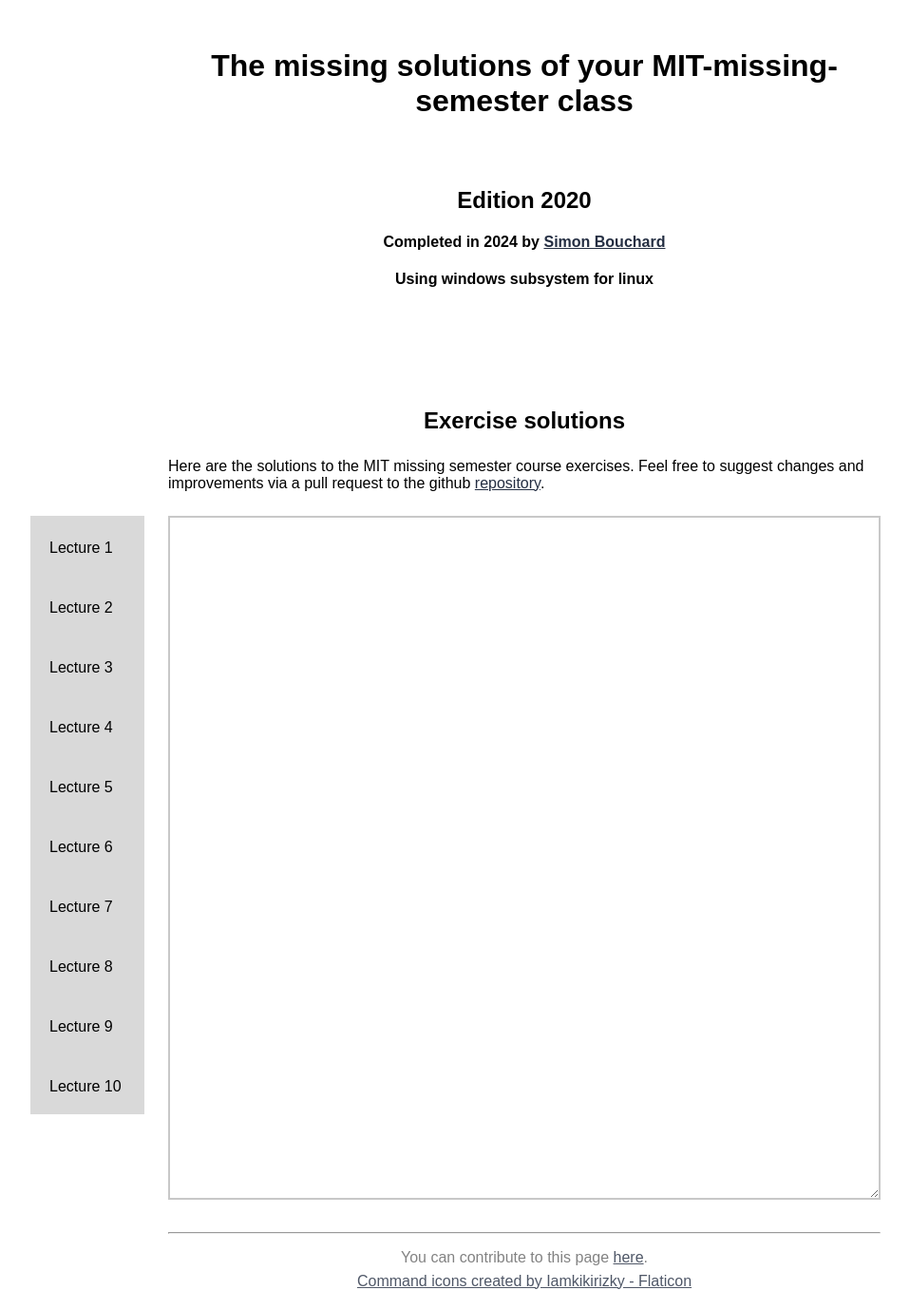
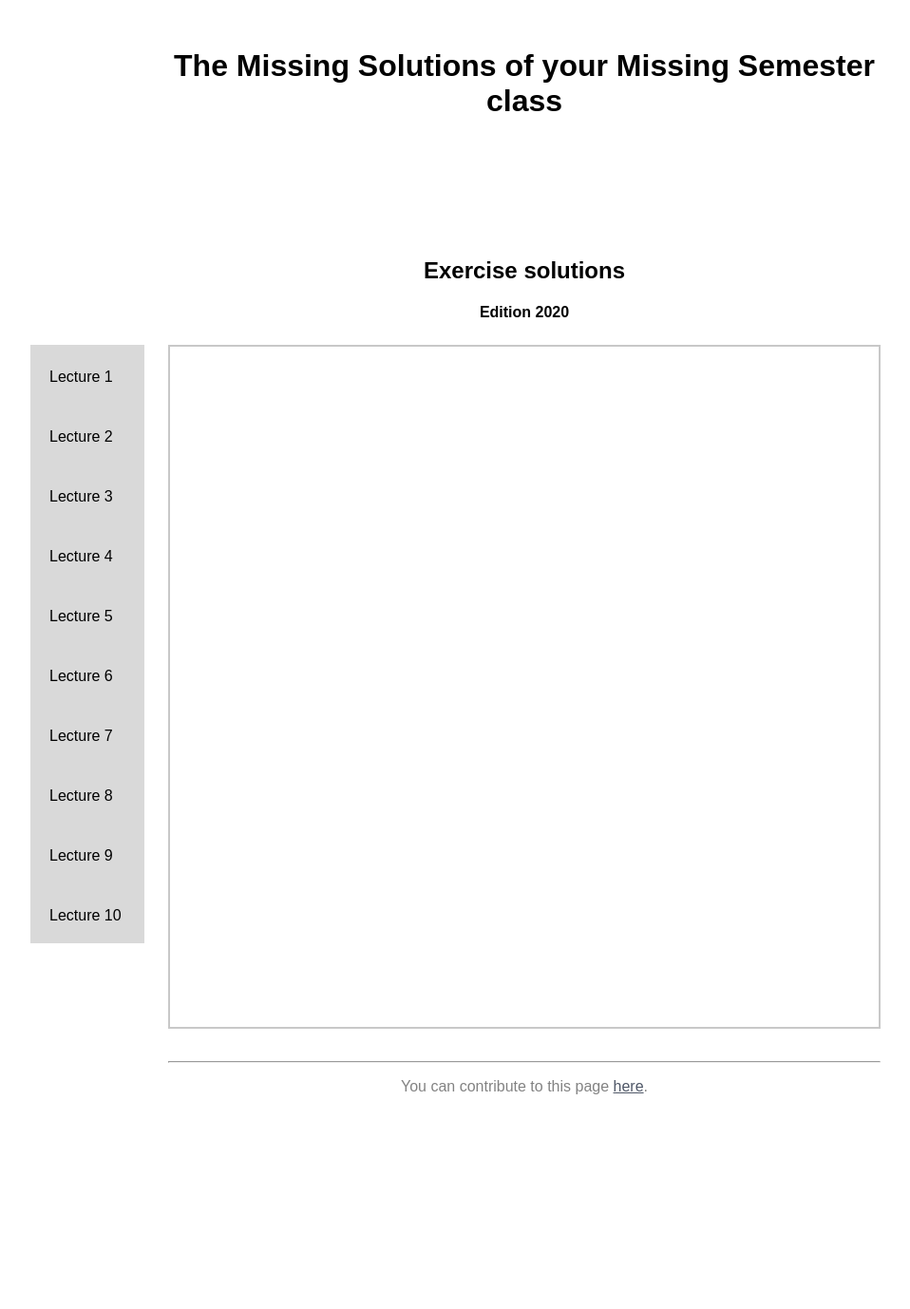
Before and after one commit to simon-bouchard/Missing-Semester-Solutions, a PHP site: page /solution.htm in a window 1280 px wide. Shown: the part 46-1424 px from the top of the page at 95% size, without its empty margins (88-1046 px from the left). After the commit the page ends 1198 px from the top, so only its background shows below. Run offline with PHP 8.4, Linux system fonts and the light colour scheme.

Commit message:
Headers and style tweaks"

```diff
--- a/solution.htm
+++ b/solution.htm
@@ -28,17 +28,14 @@
 </nav>
 
 <header class="p">
-<h1>The missing solutions of your MIT-missing-semester class</h1>
-<h2>Edition 2020</h2>
-<h4>Completed in 2024 by <a href="https://github.com/simon-bouchard">Simon Bouchard</a></h4>
-<h4>Using windows subsystem for linux</h4>
+<h1>The Missing Solutions of your Missing Semester class</h1>
+
 <br><br><br>
 <h2>Exercise solutions<br></h2>
+<h4>Edition 2020<h4>
 </header>
 
 <main>
-
-	<p class="p">Here are the solutions to the MIT missing semester course exercises. Feel free to suggest changes and improvements via a pull request to the github <a href="https://github.com/simon-bouchard/missing-semester_solutions">repository</a>.</p>
 
 <div class="center">
 <div class='menu'>
@@ -84,8 +81,7 @@
 </main>
 
 <footer>
-	<p>You can contribute to this page <a href="https://github.com/simon-bouchard/missing-semester_solutions">here</a>.</p>
+	<p>You can contribute to this page <a href="https://github.com/simon-bouchard/missing-semester_solutions" target="_blank">here</a>.</p>
 
-	<a href="https://www.flaticon.com/free-icons/command" title="command icons">Command icons created by Iamkikirizky - Flaticon</a>
 </body>
 </html>
--- a/style.css
+++ b/style.css
@@ -4,8 +4,9 @@
 	--darkBlue: hsla(220, 30%, 30%, 1);
 	--lightBlue: hsla(220, 30%, 60%, 1);
 	--gray: hsla(0, 0%, 70%, 0.5);
-	--lightGray: hsla(0, 0%, 95%, 0.3);
+	--lightGray: hsla(0, 0%, 90%, 0.3);
 	--darkGray: hsla(0, 0%, 50%, 0.5);
+	--baseWidth: 750px;
 }
 
 * {
@@ -32,7 +33,7 @@ p {font-size: 1em}
 
 footer {text-align: center; color: rgba(100, 100, 100, 1); font-size: 1em; opacity: 0.8; margin-bottom: 20px;}
 
-code, samp, .code {background-color: rgba(220, 220, 220, 0.3); font-size: 1.1em}
+code, samp, .code {background-color: rgba(220, 220, 220, 0.3); font-size: 1.1em; white-space: nowrap;}
 
 ol li {margin-bottom: 25px}
 
@@ -65,7 +66,7 @@ footer p {margin-bottom: 7px;}
 	margin: 0 20px 0 0;
 	padding: 0;
 	position: absolute;
-	left: calc(50% - 750px / 2 - 120px - 25px);
+	left: calc(50% - var(--baseWidth) / 2 - 120px - 25px);
 }
 
 .menu ul li a {
@@ -124,7 +125,7 @@ ul.nav li a {
 	display: inline-block;
 	color: white;
 	text-align: center;
-	padding: 13.0px 13px 10px;
+	padding: 13px 13px 10px;
 	text-decoration: none;
 	font-size: 1.14em;
 	/*border-right: 2px solid white;*/
@@ -145,12 +146,11 @@ ul.nav li.nactive a {
 
 /*Exercise page iframe/menu division*/
 .iframe {
-	width: 750px;
+	width: var(--baseWidth);
 	height: 90vh;
 	min-height: 634px;
 	border: 2px solid rgb(200, 200, 200);
 	overflow: auto;
-	resize: both;
 	display: inline-block;
 }
 
@@ -167,7 +167,11 @@ ul.nav li.nactive a {
 	       padding: 20px 0px;
        }
 
-       .p {margin: 0 25px; width: calc(100% - 50px);}
+       .p {
+       		margin: 0 auto;
+		width: calc(100% - 50px);
+		max-width: 750px;
+	}
 
        .menu a {
 		text-align: center;
@@ -179,7 +183,7 @@ ul.nav li.nactive a {
 }
 
 	.menu ul {
-		margin: 0 auto 20px auto;
+		margin: 20px auto 30px auto;
 		position: static;
 		width: 250px;
 	}
@@ -201,6 +205,7 @@ ul.nav li.nactive a {
 
 	.iframe {
        		width: calc(100% - 50px);
+		max-width: var(--baseWidth);
 		float: none;
 	       	box-sizing: border-box;
 	       	resize: none;
@@ -291,3 +296,5 @@ pre {margin: 0;}
  .list li a:hover {
 	 font-weight: bold;
 }
+
+ul.list.nobold li a {font-weight: normal;} /*for about list*/
```
Also changed, not shown: about.htm (+9 -8 lines), home.htm (+4 -5 lines).
